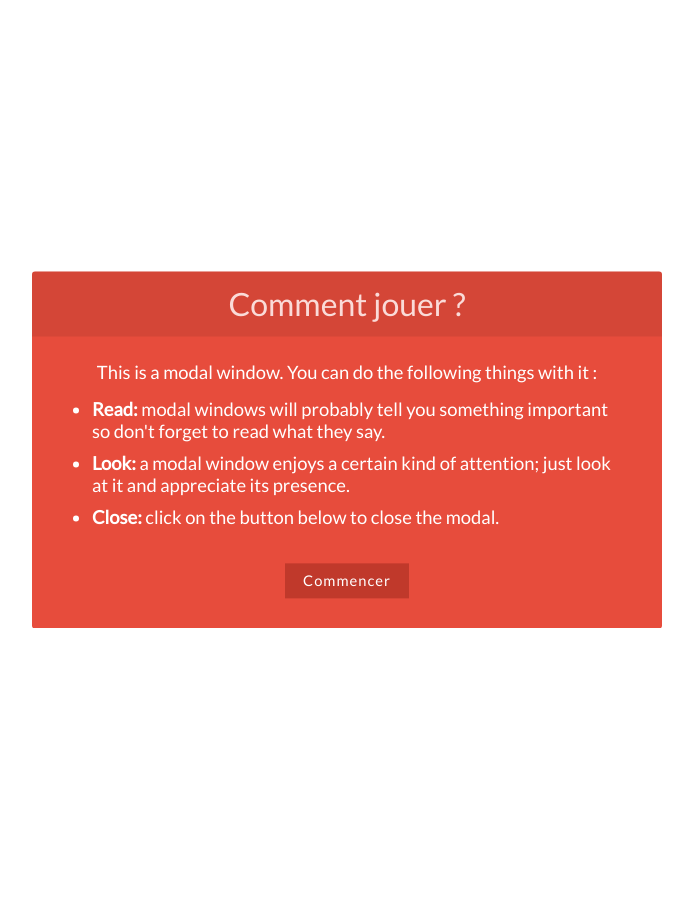
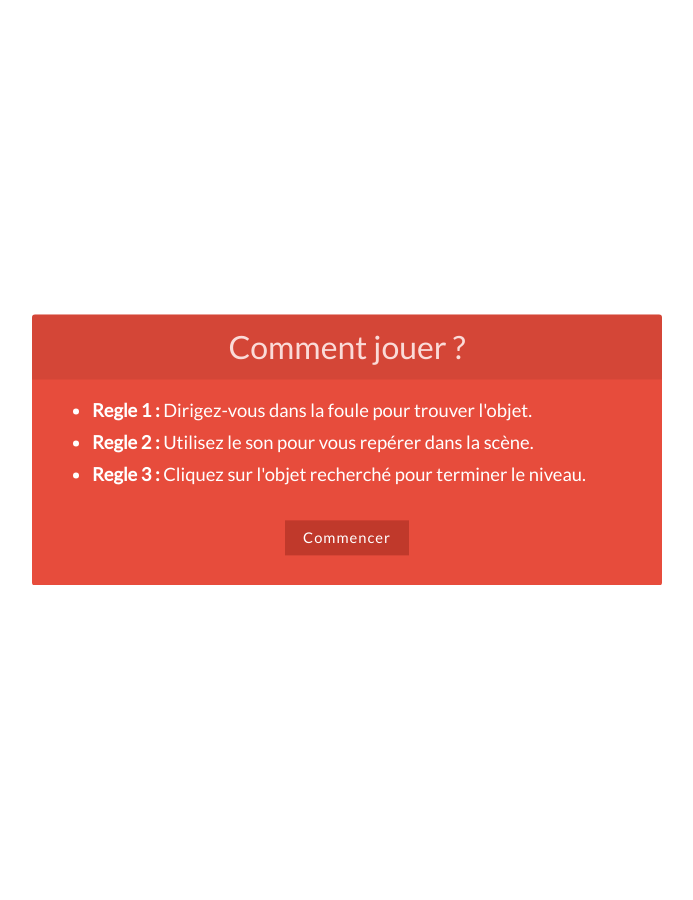
Before and after one commit to sachamocquet/design_sonore, a PHP site: page / in a window 1280 px wide. Shown: the whole page, without its empty margins (293-986 px from the left). Run offline with PHP 8.4, Linux system fonts and the light colour scheme; some libraries are stand-ins or nearby versions.

Commit message:
Ajout modif index

```diff
--- a/index.php
+++ b/index.php
@@ -39,11 +39,10 @@
 			<div class="md-content">
 				<h3>Comment jouer ?</h3>
 				<div>
-					<p>This is a modal window. You can do the following things with it :</p>
 					<ul>
-						<li><strong>Read:</strong> modal windows will probably tell you something important so don't forget to read what they say.</li>
-						<li><strong>Look:</strong> a modal window enjoys a certain kind of attention; just look at it and appreciate its presence.</li>
-						<li><strong>Close:</strong> click on the button below to close the modal.</li>
+						<li><strong>Regle 1 :</strong> Dirigez-vous dans la foule pour trouver l'objet.</li>
+						<li><strong>Regle 2 :</strong> Utilisez le son pour vous repérer dans la scène.</li>
+						<li><strong>Regle 3 :</strong> Cliquez sur l'objet recherché pour terminer le niveau.</li>
 					</ul>
 
 					<div id="compteRebour_affiche"></div>
@@ -58,11 +57,10 @@
 
 		<div class="md-modal md-effect-17 fin-niveau-un" id="modal-17">
 			<div class="md-content">
-				<h3>Bravo ! Tu as terminé le niveau 1</h3>
+				<h3>Bravo !</h3>
 				<div>
-					<p>Accéder au niveau 2</p>
-					<ul>
-					</ul>
+					<p>Tu as terminé avec succès le niveau 1.</p>
+
 					<button class="md-close goToNiveauDeux" onclick="AllerNiveauDeux(); StartChrono();">Niveau suivant</button>
 				</div>
 			</div>
@@ -74,9 +72,9 @@
 
 				<div class="md-modal md-effect-17 fin-niveau-deux" id="modal-17">
 			<div class="md-content">
-				<h3>Bravo ! Tu as terminé le niveau 2</h3>
+				<h3>Bravo !</h3>
 				<div>
-					<p>Accéder au niveau 3</p>
+					<p>Tu as terminé avec succès le niveau 2.</p>
 					<ul>
 					</ul>
 					<button class="md-close goToNiveauTrois" onclick="AllerNiveauTrois(); StartChrono();">Niveau suivant</button>
```
